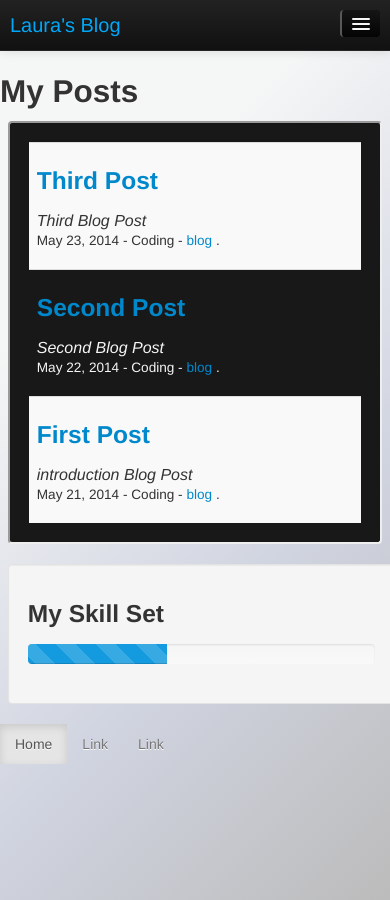
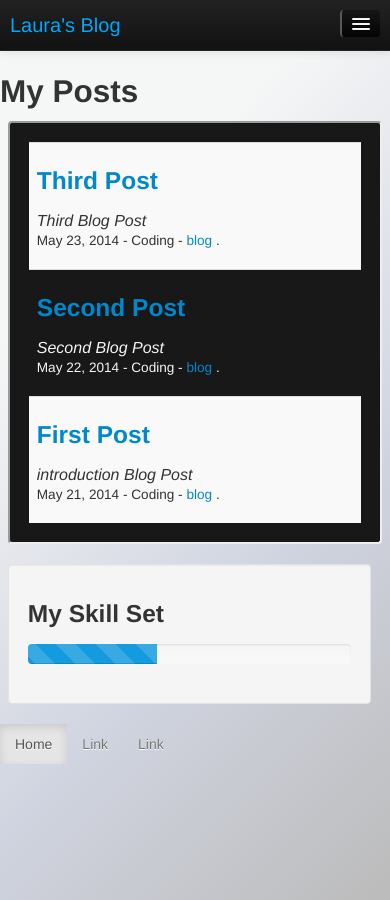
Before and after one commit to LauraR6561/Laurar6561.github.io, a Jekyll site: the page built from index.html, in a window 390 px wide. Built offline with Jekyll 4.4.1, drawn with Linux system fonts in a browser that asks for light colours; Markdown is read by kramdown in place of the engine named in the settings.

Commit message:
css change

```diff
--- a/css/template.css
+++ b/css/template.css
@@ -43,7 +43,7 @@ body{
     }
 
     .skills{
-        width:96%;
+        width:91%;
         float:none;
         margin-left:2%;
     }
@@ -55,7 +55,7 @@ body{
         margin-left:2%;
     }
     .skills{
-        width:89%;
+        width:83%;
         float:none;
         margin-left:2%;
     }
```
